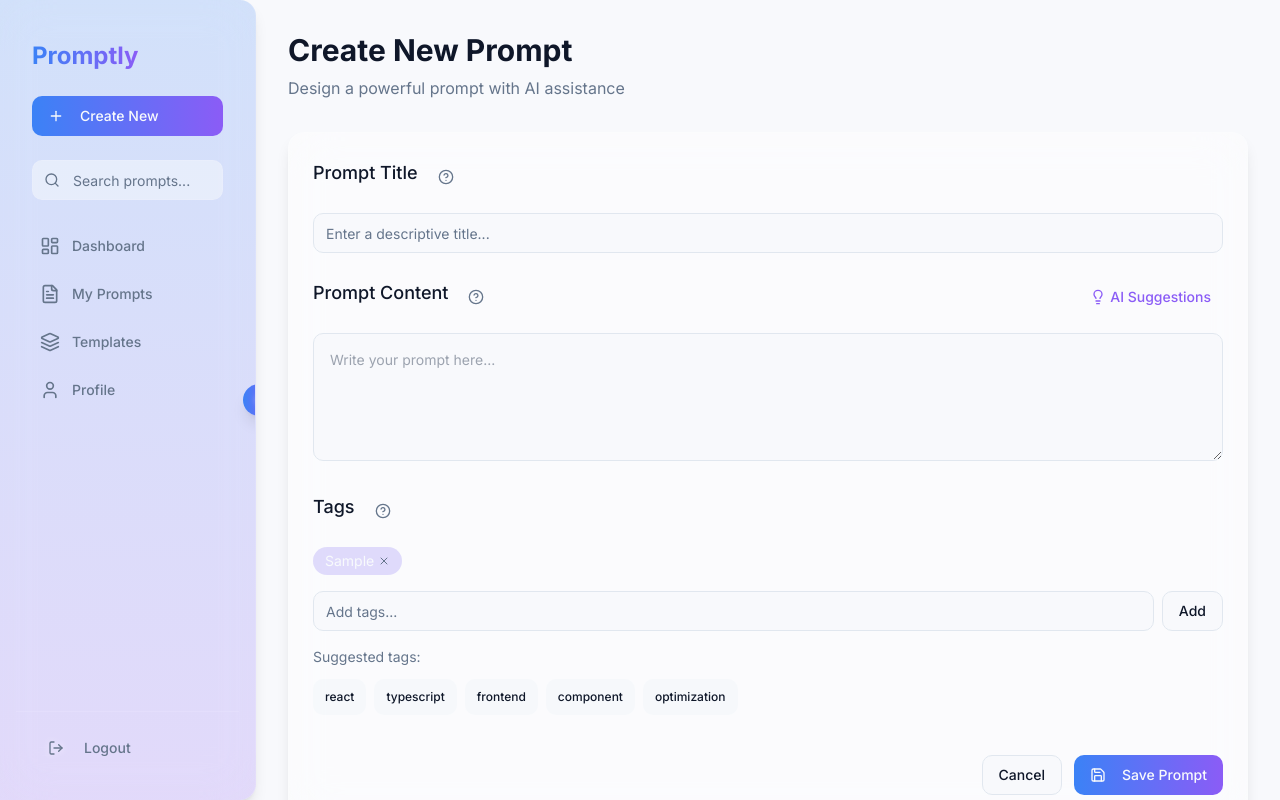
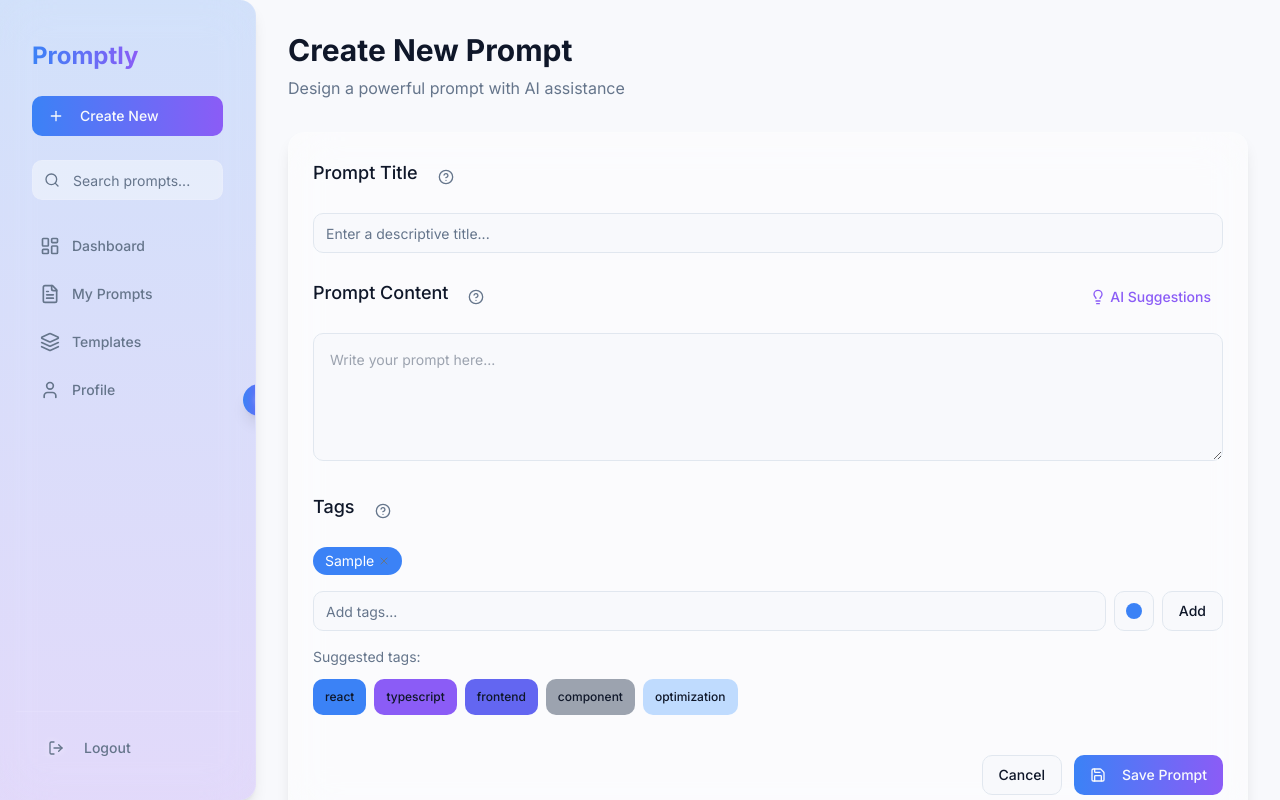
Before and after one commit to harrykioko/promptly, a React (Vite) app: page /prompts/new in a window 1280 px wide. Both pictures are taken after typing "Sample" into the empty fields and a click on the button "Add". Shown: the top 800 px of the page. Built offline with nearby package versions, Linux system fonts and the light colour scheme.

Commit message:
Enhance TagsManager component
Allow for color-coded tags in the TagsManager component.

```diff
--- a/src/components/prompts/PromptCard.tsx
+++ b/src/components/prompts/PromptCard.tsx
@@ -4,12 +4,18 @@ import { MoreHorizontal, Copy, Clock, Tag } from 'lucide-react';
 import { Button } from '../ui/button';
 import GlassCard from '../ui/GlassCard';
 import { toast } from "sonner";
+import { cn } from '@/lib/utils';
+
+interface Tag {
+  name: string;
+  color?: string;
+}
 
 interface PromptCardProps {
   id: string;
   title: string;
   content: string;
-  tags: string[];
+  tags: string[] | Tag[];
   lastUpdated: string;
   isFavorite?: boolean;
 }
@@ -28,6 +34,35 @@ const PromptCard = ({
     toast.success("Prompt copied to clipboard");
   };
 
+  const getTagDisplay = (tag: string | Tag) => {
+    if (typeof tag === 'string') {
+      // For backward compatibility with existing string tags
+      return (
+        <span
+          key={tag}
+          className="inline-flex items-center px-2.5 py-0.5 rounded-full text-xs font-medium bg-secondary/20 text-secondary-foreground"
+        >
+          <Tag className="h-3 w-3 mr-1" />
+          {tag}
+        </span>
+      );
+    } else {
+      // For new Tag objects with color
+      return (
+        <span
+          key={tag.name}
+          className={cn(
+            "inline-flex items-center px-2.5 py-0.5 rounded-full text-xs font-medium",
+            tag.color || "bg-secondary/20 text-secondary-foreground"
+          )}
+        >
+          <Tag className="h-3 w-3 mr-1" />
+          {tag.name}
+        </span>
+      );
+    }
+  };
+
   return (
     <GlassCard className="hover:shadow-xl transition-all duration-300">
       <div className="flex justify-between items-start mb-3">
@@ -42,15 +77,7 @@ const PromptCard = ({
       </div>
 
       <div className="flex flex-wrap gap-2 mb-4">
-        {tags.map((tag, index) => (
-          <span
-            key={index}
-            className="inline-flex items-center px-2.5 py-0.5 rounded-full text-xs font-medium bg-secondary/20 text-secondary-foreground"
-          >
-            <Tag className="h-3 w-3 mr-1" />
-            {tag}
-          </span>
-        ))}
+        {tags.map((tag) => getTagDisplay(tag))}
       </div>
 
       <div className="flex justify-between items-center">
--- a/src/components/prompts/PromptForm.tsx
+++ b/src/components/prompts/PromptForm.tsx
@@ -1,4 +1,3 @@
-
 import React, { useState } from 'react';
 import { Lightbulb, Save } from 'lucide-react';
 import { Button } from '../ui/button';
@@ -11,6 +10,7 @@ import AIPromptSuggestions from './AIPromptSuggestions';
 interface Tag {
   id: string;
   name: string;
+  color?: string;
 }
 
 interface PromptFormProps {
--- a/src/components/prompts/TagsManager.tsx
+++ b/src/components/prompts/TagsManager.tsx
@@ -1,14 +1,16 @@
 
 import React, { useState } from 'react';
-import { X, HelpCircle } from 'lucide-react';
+import { X, HelpCircle, Circle } from 'lucide-react';
 import { Button } from '../ui/button';
 import { Input } from '../ui/input';
 import { Tooltip, TooltipContent, TooltipTrigger } from '../ui/tooltip';
 import { cn } from '@/lib/utils';
+import { Popover, PopoverContent, PopoverTrigger } from '../ui/popover';
 
 interface Tag {
   id: string;
   name: string;
+  color?: string;
 }
 
 interface TagsManagerProps {
@@ -17,12 +19,29 @@ interface TagsManagerProps {
   suggestedTags: string[];
 }
 
+const TAG_COLORS = [
+  { name: 'blue', value: 'bg-promptly-blue text-white' },
+  { name: 'purple', value: 'bg-promptly-purple text-white' },
+  { name: 'indigo', value: 'bg-promptly-indigo text-white' },
+  { name: 'gray', value: 'bg-promptly-gray text-white' },
+  { name: 'light-blue', value: 'bg-promptly-light-blue text-promptly-blue' },
+  { name: 'light-purple', value: 'bg-promptly-light-purple text-promptly-purple' },
+];
+
 const TagsManager = ({ tags, setTags, suggestedTags }: TagsManagerProps) => {
   const [tagInput, setTagInput] = useState('');
+  const [selectedColor, setSelectedColor] = useState(TAG_COLORS[0]);
 
   const handleAddTag = () => {
     if (tagInput.trim() !== '' && !tags.some(tag => tag.name === tagInput.trim())) {
-      setTags([...tags, { id: Date.now().toString(), name: tagInput.trim() }]);
+      setTags([
+        ...tags,
+        {
+          id: Date.now().toString(),
+          name: tagInput.trim(),
+          color: selectedColor.value
+        }
+      ]);
       setTagInput('');
     }
   };
@@ -38,6 +57,13 @@ const TagsManager = ({ tags, setTags, suggestedTags }: TagsManagerProps) => {
     }
   };
 
+  const getTagClassName = (tag: Tag) => {
+    return cn(
+      "px-3 py-1 rounded-full text-sm flex items-center gap-1",
+      tag.color || "bg-secondary/20 text-secondary-foreground"
+    );
+  };
+
   return (
     <div className="space-y-4">
       <div className="flex items-center">
@@ -51,7 +77,7 @@ const TagsManager = ({ tags, setTags, suggestedTags }: TagsManagerProps) => {
             </Button>
           </TooltipTrigger>
           <TooltipContent>
-            <p>Add tags to categorize your prompt</p>
+            <p>Add color-coded tags to categorize your prompt</p>
           </TooltipContent>
         </Tooltip>
       </div>
@@ -60,7 +86,7 @@ const TagsManager = ({ tags, setTags, suggestedTags }: TagsManagerProps) => {
         {tags.map(tag => (
           <div
             key={tag.id}
-            className="bg-secondary/20 text-secondary-foreground px-3 py-1 rounded-full text-sm flex items-center gap-1"
+            className={getTagClassName(tag)}
           >
             {tag.name}
             <button
@@ -81,30 +107,65 @@ const TagsManager = ({ tags, setTags, suggestedTags }: TagsManagerProps) => {
           onChange={(e) => setTagInput(e.target.value)}
           onKeyDown={handleKeyDown}
         />
+
+        <Popover>
+          <PopoverTrigger asChild>
+            <Button variant="outline" size="icon" className="flex-shrink-0">
+              <div className={cn("w-4 h-4 rounded-full", selectedColor.value.split(' ')[0])} />
+            </Button>
+          </PopoverTrigger>
+          <PopoverContent className="w-64">
+            <div className="grid grid-cols-3 gap-2">
+              {TAG_COLORS.map((color) => (
+                <Button
+                  key={color.name}
+                  variant="ghost"
+                  className="p-1 h-auto"
+                  onClick={() => setSelectedColor(color)}
+                >
+                  <div className="flex items-center gap-2">
+                    <div className={cn("w-4 h-4 rounded-full", color.value.split(' ')[0])} />
+                    <span className="text-xs capitalize">{color.name}</span>
+                  </div>
+                </Button>
+              ))}
+            </div>
+          </PopoverContent>
+        </Popover>
+
         <Button onClick={handleAddTag} variant="outline">Add</Button>
       </div>
 
       <div className="flex flex-wrap gap-2 mt-2">
         <p className="text-sm text-muted-foreground w-full mb-1">Suggested tags:</p>
-        {suggestedTags.map((tag, index) => (
+        {suggestedTags.map((tag, index) => {
+          // Assign different colors to suggested tags in a rotational way
+          const color = TAG_COLORS[index % TAG_COLORS.length].value;
+          return (
             <Button
               key={index}
               variant="ghost"
               size="sm"
               className={cn(
-              "bg-muted/50 hover:bg-muted text-xs",
+                color.split(' ')[0], // Only use the background color
+                "hover:opacity-80 text-xs",
                 tags.some(t => t.name === tag) && "opacity-50 cursor-not-allowed"
               )}
               onClick={() => {
                 if (!tags.some(t => t.name === tag)) {
-                setTags([...tags, { id: Date.now().toString(), name: tag }]);
+                  setTags([...tags, {
+                    id: Date.now().toString(),
+                    name: tag,
+                    color
+                  }]);
                 }
               }}
               disabled={tags.some(t => t.name === tag)}
             >
               {tag}
             </Button>
-        ))}
+          );
+        })}
       </div>
     </div>
   );
```
Lines whose indentation alone changed are shown as unchanged.
